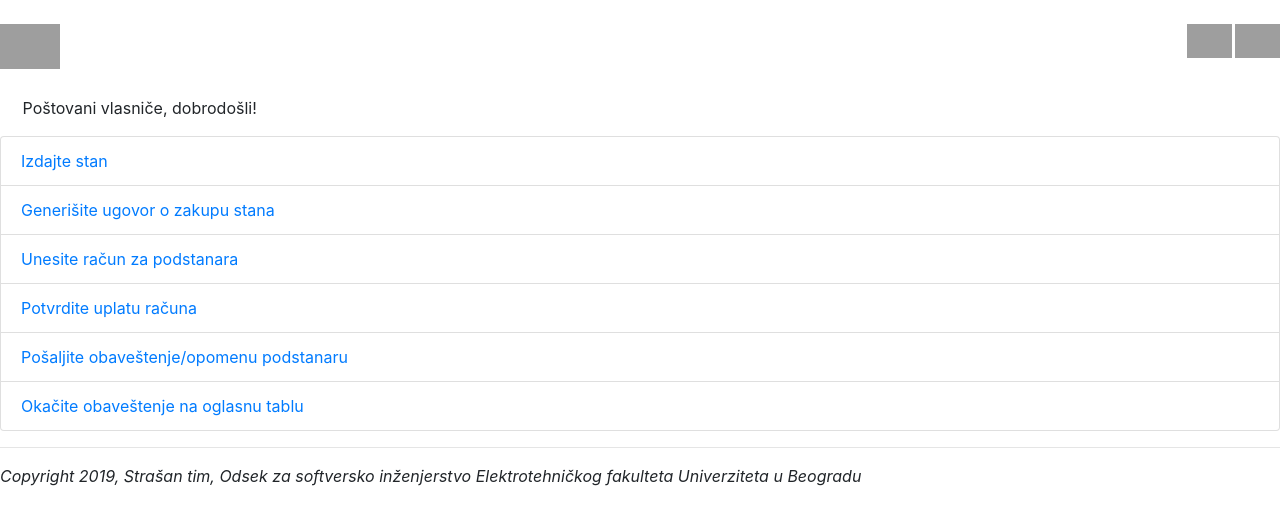
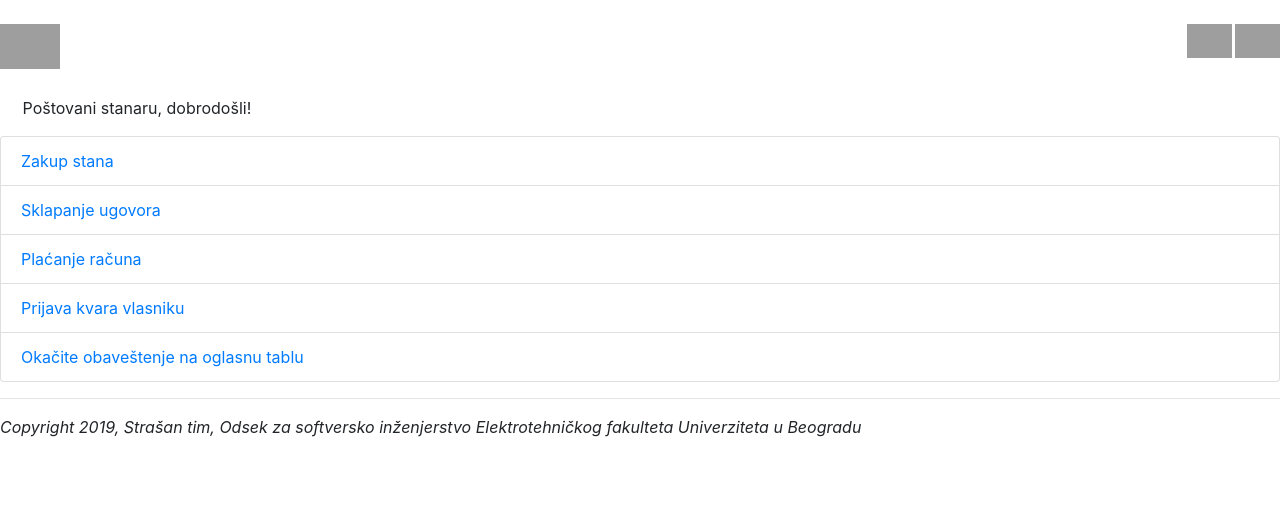
Before and after one commit to alokind/PSI-Projekat-Podstanarodavac, a PHP site: the page made by TrenutniSrc/Vasilije/application/views/ulogeVlasnika.php in a window 1280 px wide. Shown: the part 214-739 px from the top of the page. Run offline with PHP 8.4, Linux system fonts and the light colour scheme; the template is opened without the code that fills it, so the values that code supplies are empty; grey boxes are pictures that could not be loaded.

Commit message:
Update ulogeVlasnika.php

```diff
--- a/TrenutniSrc/Vasilije/application/views/ulogeVlasnika.php
+++ b/TrenutniSrc/Vasilije/application/views/ulogeVlasnika.php
@@ -1,7 +1,6 @@
 <html>
 	<head>
 		<link rel="stylesheet" href="https://maxcdn.bootstrapcdn.com/bootstrap/4.0.0/css/bootstrap.min.css">
-
 	</head>
 	<body>
 		<header>
@@ -15,38 +14,38 @@
 			<ul class="navbar-nav">
 				<li class="nav-item">
 					<a class="nav-link" href="<?php echo site_url('Gost/naPocetnu') ?>">Početna</a>
-				</li> <!-- href u PHP kontroler -->
+				</li>
 				<li class="nav-item">
 					<a class="nav-link" href="<?php echo site_url('Gost/naPrijavu') ?>">Prijava</a>
-				</li> <!-- href u PHP kontroler -->
+				</li>
 
 			</ul>
 
 
 		 </nav>
-		 <br/> <a href="<?php echo site_url("Stanodavac/uzmiObavestenje"); ?>">
+		 <br/>
+		<a href="<?php echo site_url("Podstanar/uzmiObavestenje"); ?>">
 			<img src="ot.png" alt="tabla"style="width:60px;" align="left">
 		</a>
 
 		<!-- DEBAGOVANJE -->
-		<a href="<?php echo('Stanodavac/odjava');       ?>">
+		<a href="<?php echo('Podstanar/odjava');       ?>">
 			<img src="logout.png" alt="odjava"style="width:45px;" align="right">
 		</a>
 
-                 <!-- Link -->
-		<a href="<?php echo site_url('Stanodavac/naProfil') ?>"> <!-- Putanja u PHP kontroler -->
+                <!-- Link -->
+		<a href="<?php echo site_url('Podstanar/naProfil') ?>"> <!-- Putanja u PHP kontroler -->
 			<img src="profil.png" alt="profil"style="width:45px;" align="right">
 		</a>
 
 		<br><br><br>
-		<p>&nbsp;&nbsp;&nbsp;&nbsp; Poštovani vlasniče, dobrodošli!</p>
+		<p>&nbsp;&nbsp;&nbsp;&nbsp; Poštovani stanaru, dobrodošli!</p>
 		<div class="list-group">
-			<a href="izdajteStan.html" class="list-group-item">Izdajte stan</a>
-			<a href="generisiteUgovor.html" class="list-group-item">Generišite ugovor o zakupu stana</a>
-			<a href="<?php echo site_url("Stanodavac/otvoriUnesiRacun"); ?>" class="list-group-item">Unesite račun za podstanara</a>
-			<a href="potvrditeUplatu.html" class="list-group-item">Potvrdite uplatu računa</a>
-			<a href="posaljiteObavestenjePodstanaru.html" class="list-group-item">Pošaljite obaveštenje/opomenu podstanaru</a>
-			<a href="<?php echo site_url("Stanodavac/okaciNaOglasnuV"); ?>" class="list-group-item">Okačite obaveštenje na oglasnu tablu</a>
+			<a href="zakupStana.html" class="list-group-item">Zakup stana</a>
+			<a href="sklopiUgovor.html" class="list-group-item">Sklapanje ugovora</a>
+			<a href="platiRacun.html" class="list-group-item">Plaćanje računa</a>
+			<a href="prijaviKvar.html" class="list-group-item">Prijava kvara vlasniku</a>
+			<a href="<?php echo site_url("Podstanar/okaciNaOglasnuP"); ?>" class="list-group-item">Okačite obaveštenje na oglasnu tablu</a>
 
 		</div>
 
```
